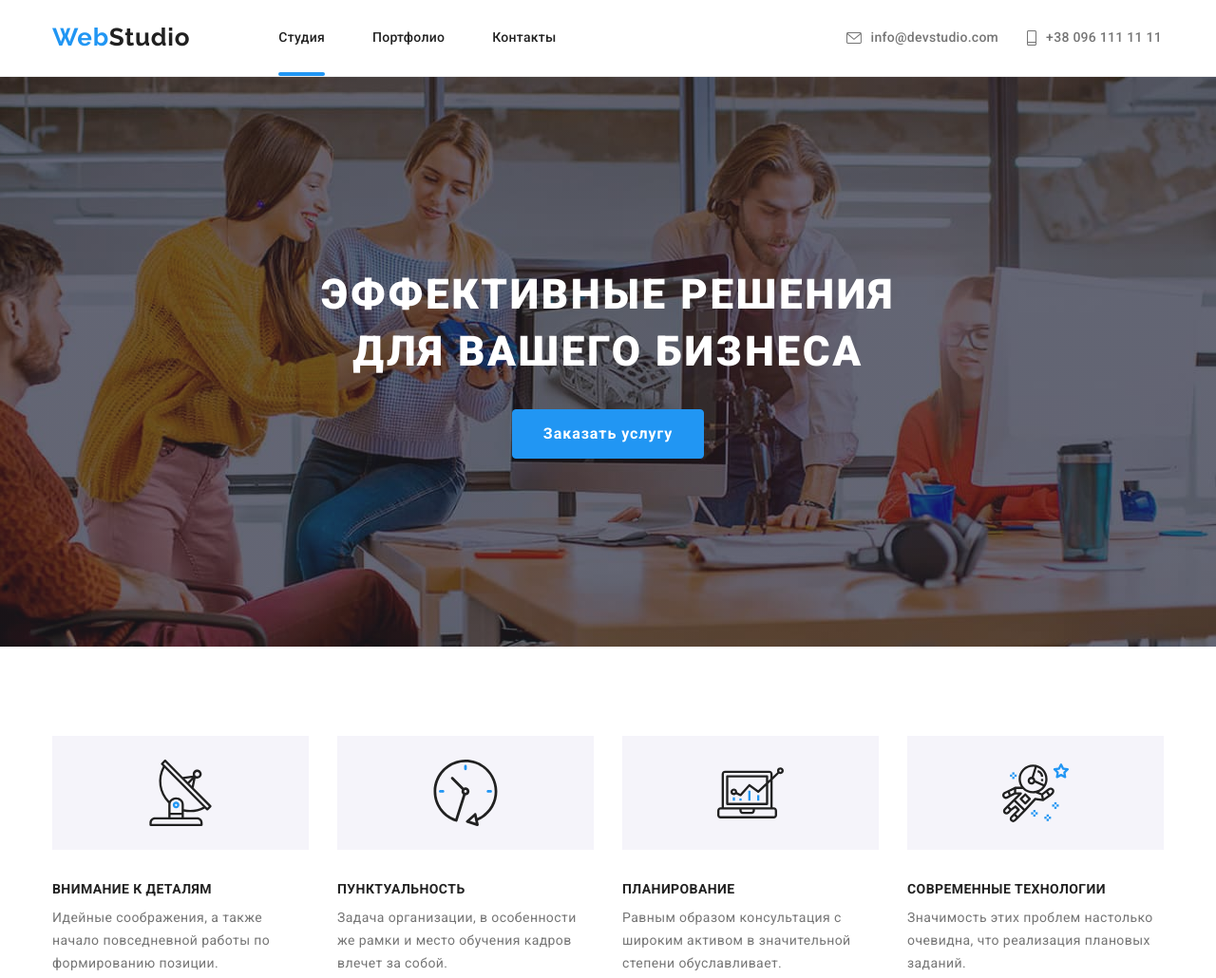
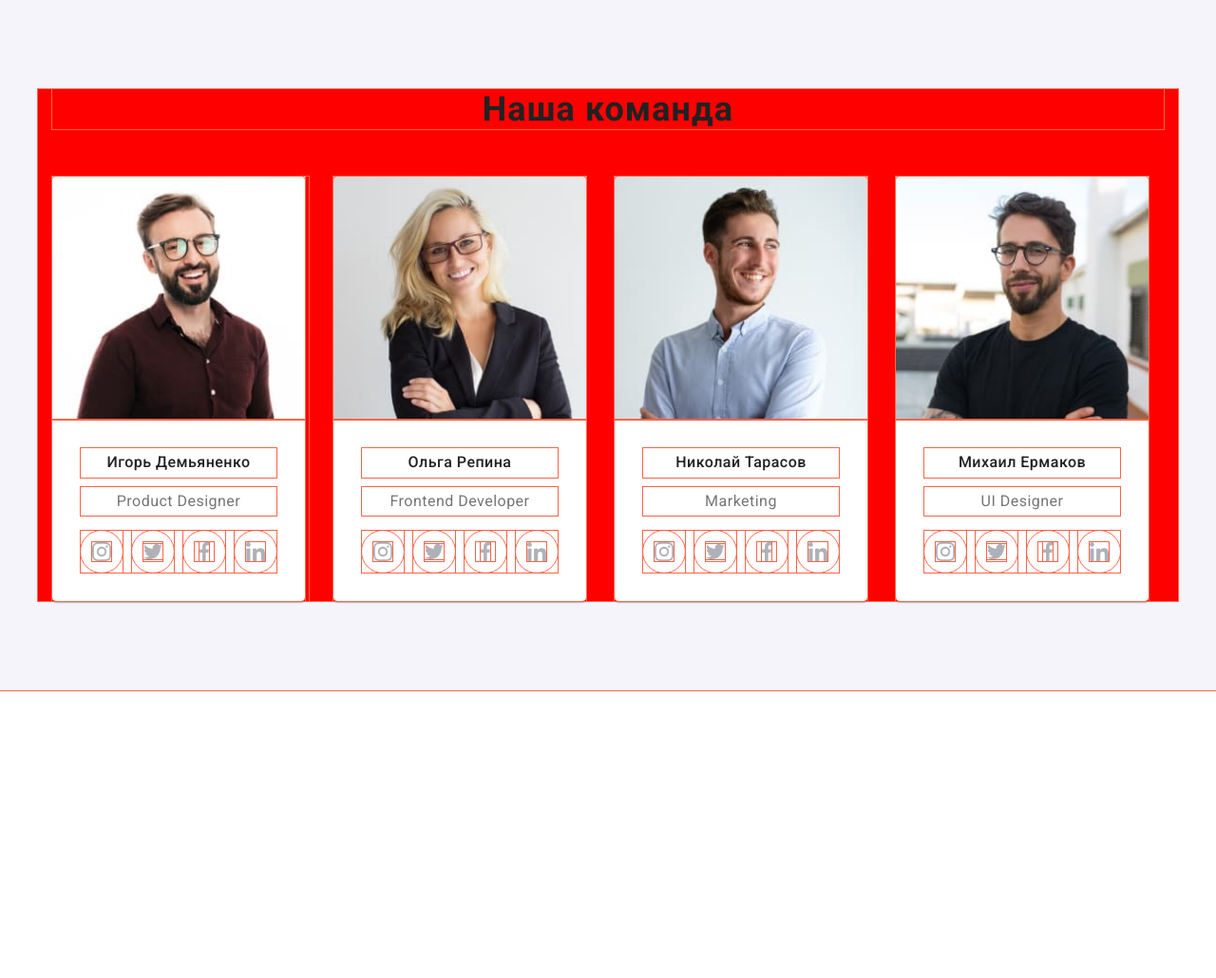
Before and after one commit to OleksandrPushOk/goit-markup-hw-08, a plain HTML site: page index.html in a window 1280 px wide. Shown: the top 1030 px of the page at 95% size. After the commit the page ends 800 px from the top, so only its background shows below. Drawn offline with nearby package versions, Linux system fonts and the light colour scheme.

Commit message:
Закоментував хедер та футер і всі секції крім секції команда в якій почав застосовувати адаптивну верстку

```diff
--- a/index.html
+++ b/index.html
@@ -15,8 +15,7 @@
 </head>
 
 <body>
-    <!-- Шапка сайта-->
-    <header>
+    <!-- <header>
         <div class="cap">
             <div class="container">
                 <nav class="main-nav">
@@ -45,17 +44,17 @@
                 </nav>
             </div>
         </div>
-    </header>
+    </header> -->
 
-    <!--Основний унікальний контент-->
     <main>
-        <section class="hero hero__bgr-images">
+        <!-- <section class="hero hero__bgr-images">
             <div class="container">
                 <h1 class="hero__title">Эффективные решения <br> для вашего бизнеса</h1>
                 <button class="hero-button" type="button" data-modal-open>Заказать услугу</button>
             </div>
-        </section>
-        <section class="information">
+        </section> -->
+
+        <!-- <section class="information">
             <div class="container">
                 <ul class="quality">
                     <li class="quality__list quality__antenna">
@@ -79,8 +78,9 @@
                     </li>
                 </ul>
             </div>
-        </section>
-        <section class="work">
+        </section> -->
+
+         <!-- <section class="work">
             <div class="container">
                 <h2 class="work__title">Чем мы занимаемся</h2>
                 <ul class="activity">
@@ -104,7 +104,8 @@
                     </li>
                 </ul>
             </div>
-        </section>
+        </section>  -->
+
         <section class="team">
             <div class="container">
                 <h2 class="team__title">Наша команда</h2>
@@ -277,7 +278,8 @@
                 </ul>
             </div>
         </section>
-        <section class="clients">
+
+        <!-- <section class="clients">
             <div class="container">
                 <h2 class="clients__title">Постоянные клиенты</h2>
                 <ul class="clients-icons">
@@ -325,10 +327,9 @@
                     </li>
                 </ul>
             </div>
-        </section>
+        </section> -->
     </main>
-    <!-- Футер-->
-    <footer class="component">
+    <!-- <footer class="component">
         <div class="container box">
             <div class="box1">
                 <a class="component-logo" lang="en" href="./index.html">Web<samp
@@ -393,10 +394,9 @@
                 </form>
             </div>
         </div>
-    </footer>
+    </footer> -->
 
-    <!-- Модальне вікно -->
-    <div class="backdrop is-hidden" data-modal>
+    <!-- <div class="backdrop is-hidden" data-modal>
         <div class="modal">
             <button class="modal__button">
                 <svg class="modal__svg" data-modal-close>
@@ -443,7 +443,7 @@
                     </div>
                 </form>
         </div>
-    </div>
+    </div> -->
 
     <script src="./js/modal.js"></script>
 
--- a/sass/base/_common.scss
+++ b/sass/base/_common.scss
@@ -6,6 +6,7 @@ html {
 *::before,
 *::after {
   box-sizing: inherit;
+  outline: 1px solid tomato;
 }
 
 body {
@@ -16,6 +17,12 @@ body {
   background-color: var(--basic-background-color);
 }
 
+img {
+  display: block;
+  width: 100%;
+  height: auto;
+}
+
 ul {
   list-style: none;
   margin-top: 0;
--- a/sass/base/_container.scss
+++ b/sass/base/_container.scss
@@ -1,7 +1,24 @@
 .container {
-  margin-left: auto;
-  margin-right: auto;
-  width: 1200px;
+  width: 100%;
   padding-left: 15px;
   padding-right: 15px;
+
+  background-color: turquoise;
+
+  @media screen and (min-width: 480px) {
+    max-width: 480px;
+    margin-left: auto;
+    margin-right: auto;
+    background-color: yellow;
+  }
+
+  @media screen and (min-width: 768px) {
+    max-width: 768px;
+    background-color: blue;
+  }
+
+  @media screen and (min-width: 1200px) {
+    max-width: 1200px;
+    background-color: red;
+  }
 }
--- a/sass/components/_team.scss
+++ b/sass/components/_team.scss
@@ -3,6 +3,11 @@
   padding-bottom: 94px;
 
   background-color: #f5f4fa;
+
+  @media screen and (min-width: 480px) and (max-width: 1199.98px) {
+    padding-top: 60px;
+    padding-bottom: 60px;
+  }
 }
 
 .team__title {
@@ -18,8 +23,26 @@
 }
 
 .our-employees {
-  display: flex;
   padding: 0px;
+
+  @media screen and (min-width: 480px) {
+    flex-direction: column;
+    padding-left: 0px;
+    width: 450px;
+    height: auto;
+  }
+
+  @media screen and (min-width: 768px) {
+    width: 354px;
+    height: auto;
+  }
+
+  @media screen and (min-width: 1200px) {
+    display: flex;
+    flex-direction: row;
+    width: 270px;
+    height: auto;
+  }
 }
 
 .our-employees__best {
@@ -30,7 +53,9 @@
 }
 
 .our-employees__best + .our-employees__best {
-  margin-left: 30px;
+  @media screen and (min-width: 1200px) {
+    margin-left: 30px;
+  }
 }
 
 .our-employees__group {
```
Also changed, not shown: css/main.css, css/main.min.css, 2 other files.
